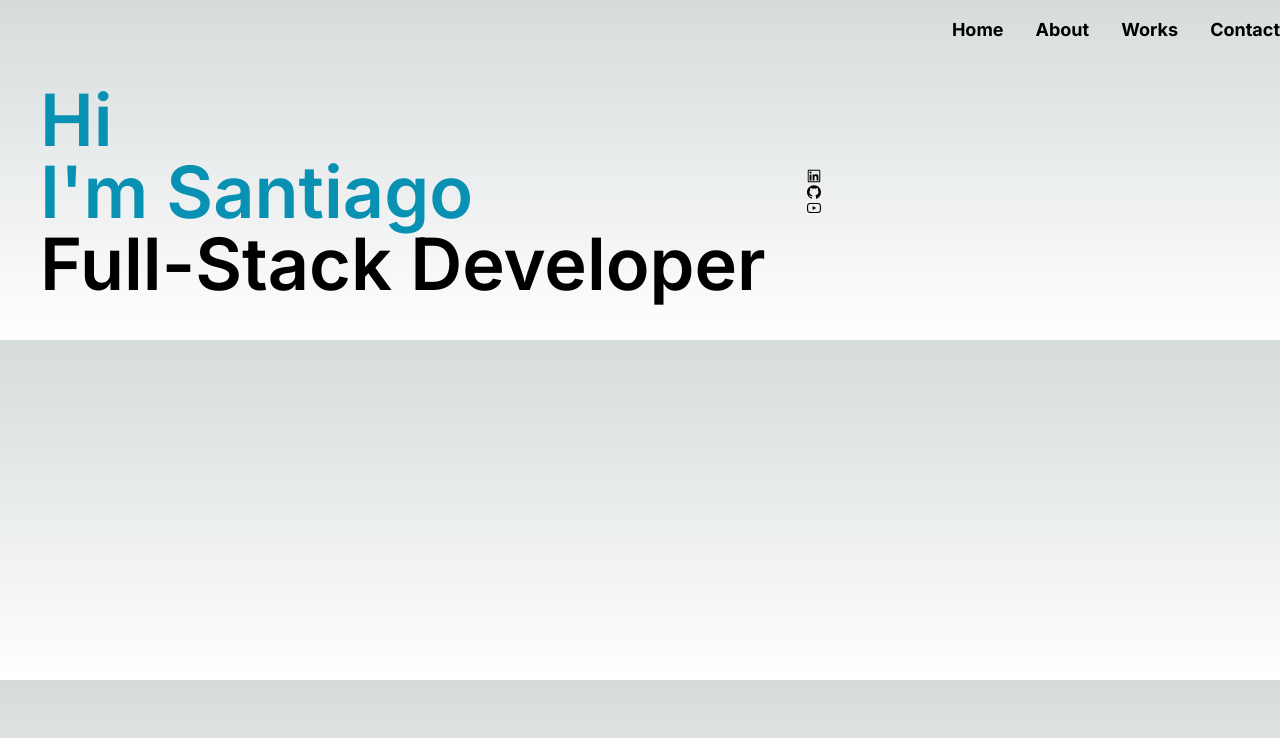
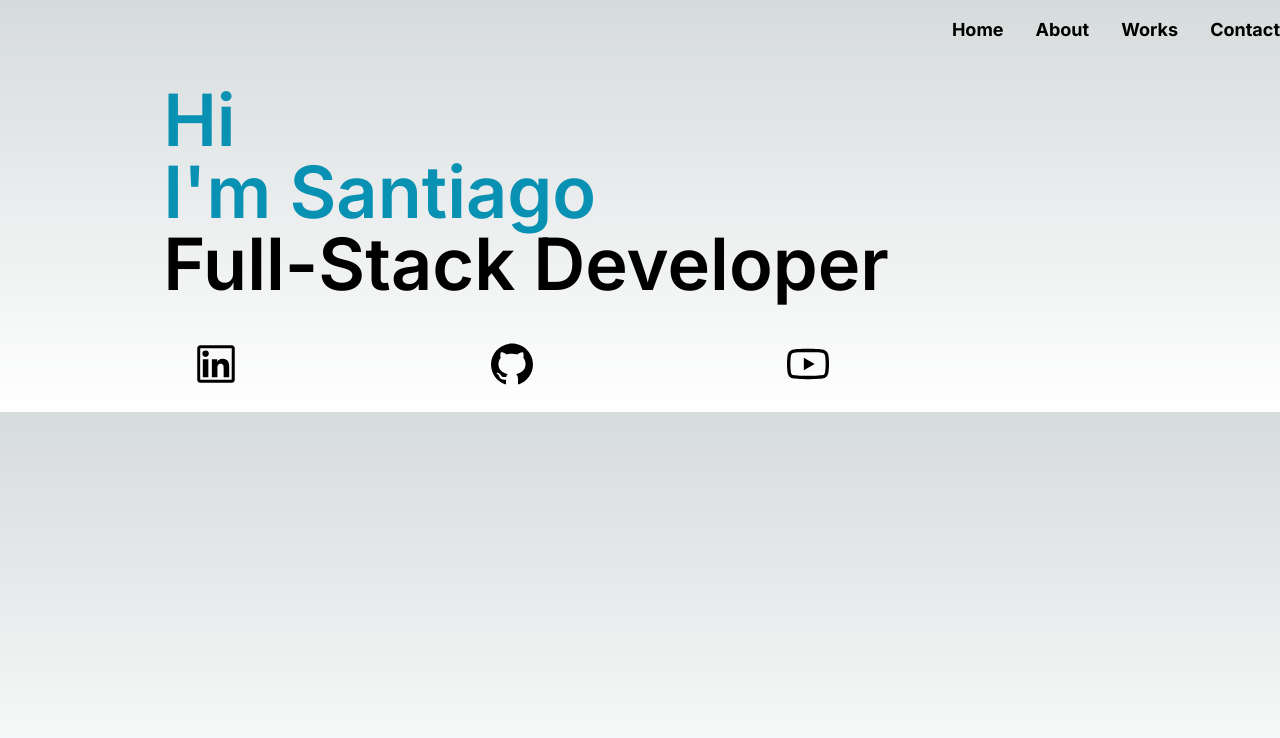
Before and after one commit to santiaguero91/Portfolio, a Next.js app: page / in a window 1280 px wide. Shown: the top 738 px of the page. Built offline with nearby package versions, Linux system fonts and the light colour scheme.

Commit message:
styledicons

```diff
--- a/app/page.tsx
+++ b/app/page.tsx
@@ -4,17 +4,17 @@ import { AiOutlineLinkedin,AiOutlineGithub, AiOutlineYoutube } from "react-icons
 /* AiOutlineInstagram */
 export default function Home() {
   return (
-    <div className='flex items-center'>
-    <div className='m-10 bg-transparent text-7xl'>
-      <h2 className='text-cyan-600 font-semibold' data-aos-offset="200">Hi</h2>
+    <div className='flex items-center flex-col'>
+    <div className='mt-10 mb-10 ml-7 mr-64 bg-transparent text-7xl'>
+      <h2 className='text-cyan-600 font-semibold'>Hi</h2>
       <h2 className='text-cyan-600 font-semibold'>I'm Santiago</h2>
       <h3 className='font-semibold'>Full-Stack Developer</h3>
     </div>
-    <div>
-      <ul>
-    <li><AiOutlineLinkedin/> </li>
-    <li><AiOutlineGithub/></li>
-    <li><AiOutlineYoutube/></li>
+    <div className='w-6/12 flex items-center flex-row mr-64'>
+      <ul className=' w-full flex flex-row flex-wrap justify-between items-center'>
+    <li ><AiOutlineLinkedin className='h-12 w-12 cursor-pointer transition duration-300 ease-out hover:text-gray-500'/> </li>
+    <li><AiOutlineGithub className='h-12 w-12 cursor-pointer transition duration-300 ease-out hover:text-gray-500'/></li>
+    <li><AiOutlineYoutube className='h-12 w-12 cursor-pointer transition duration-300 ease-out hover:text-gray-500'/></li>
       </ul>
     </div>
     <div>
```
